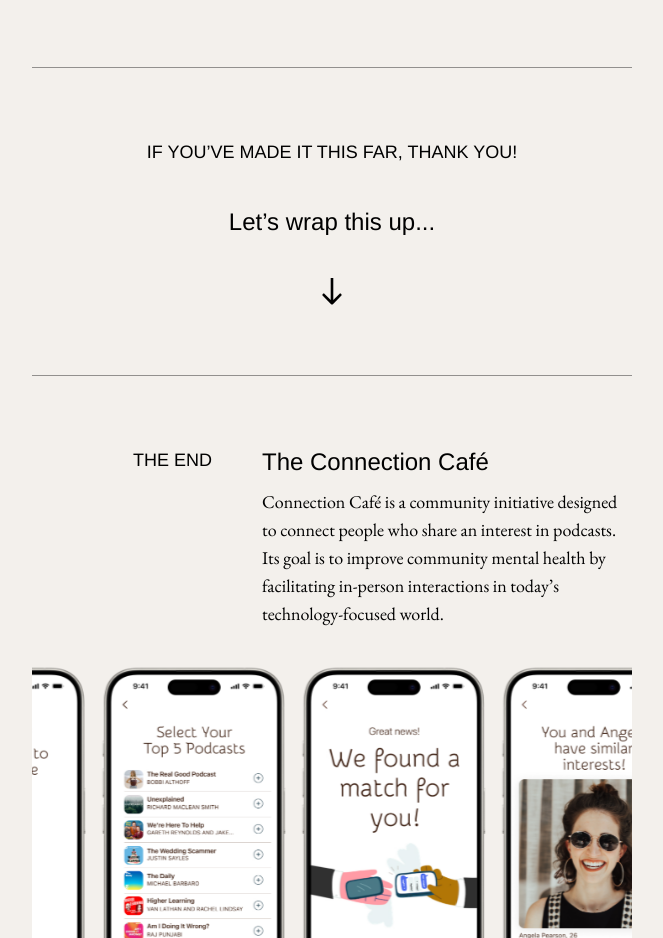
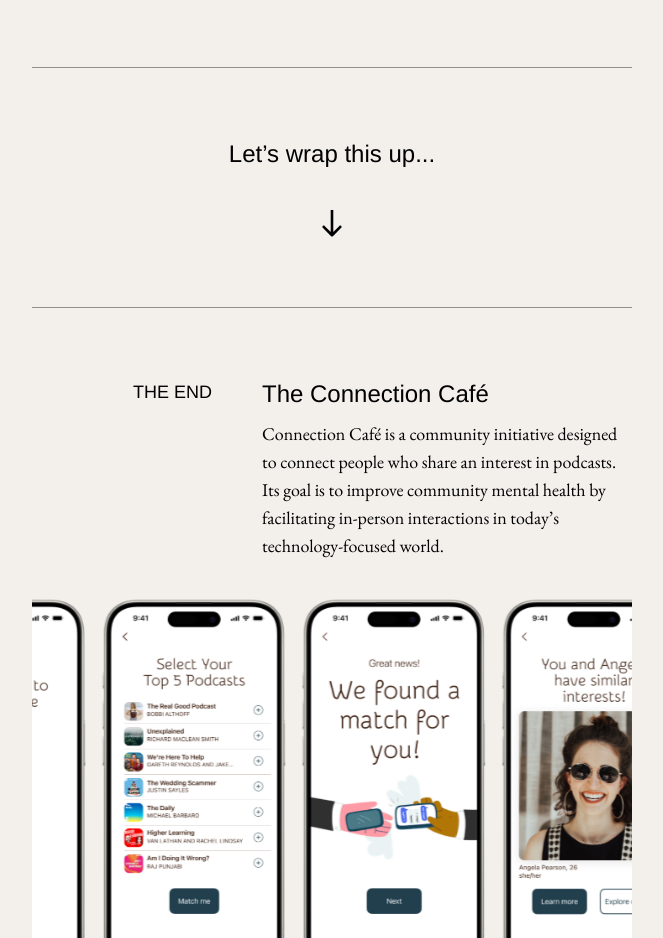
Before and after one commit to agabra23/aleynna-portfolio, a React (Vite) app: page /connection-cafe in a window 1280 px wide. Shown: the part 9600-10538 px from the top of the page, without its empty margins (308-971 px from the left). Built offline with nearby package versions, Linux system fonts and the light colour scheme.

Commit message:
Finish cafe touchups

```diff
--- a/src/pages/Cafe.jsx
+++ b/src/pages/Cafe.jsx
@@ -537,10 +537,10 @@ const Cafe = () => {
               fill="black"
             />
           </svg>
-          <div className="max-w-[250px] justify-self-center place-self-start justify-center flex justify-center">
+          <div className="max-w-[250px] justify-self-center place-self-start justify-center flex ">
             <img src={Sticky1} alt="Sticky Note 1" />
           </div>
-          <div className="max-w-[250px] justify-self-center place-self-start justify-center flex justify-center">
+          <div className="max-w-[250px] justify-self-center place-self-start justify-center flex ">
             <img src={Sticky2} alt="Sticky Note 2" />
           </div>
         </div>
@@ -622,9 +622,6 @@ const Cafe = () => {
         </div>
       </section>
       <section className="font-garamond py-[50px] lg:py-[70px] border-b border-b-black/40 flex flex-col gap-5 md:gap-10 justify-center items-center">
-        <p className="uppercase max-w-[75%] font-helvetica text-[16px] md:text-lg font-thin text-center">
-          If you’ve made it this far, thank you!
-        </p>
         <h4 className="font-helvetica text-xl font-medium text-center md:text-2xl">
           Let’s wrap this up...
         </h4>
```
